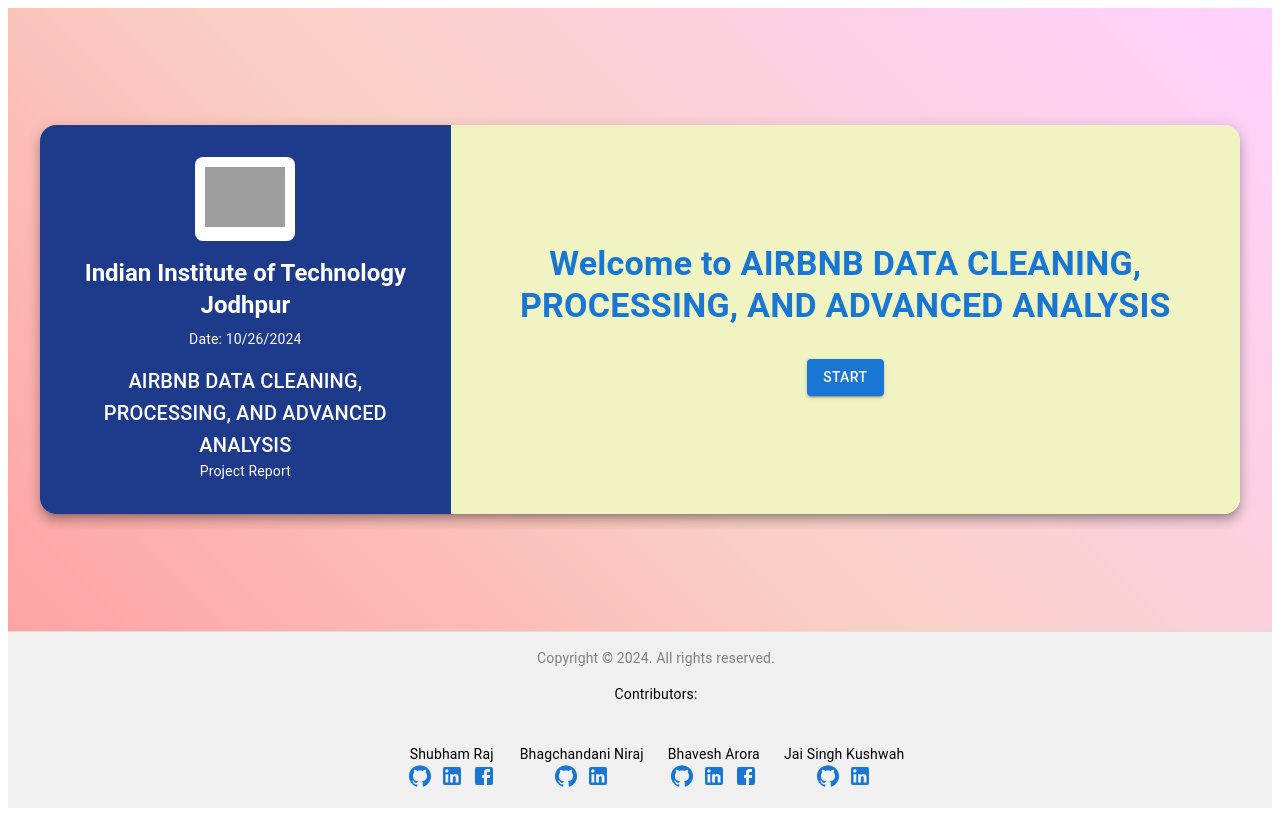
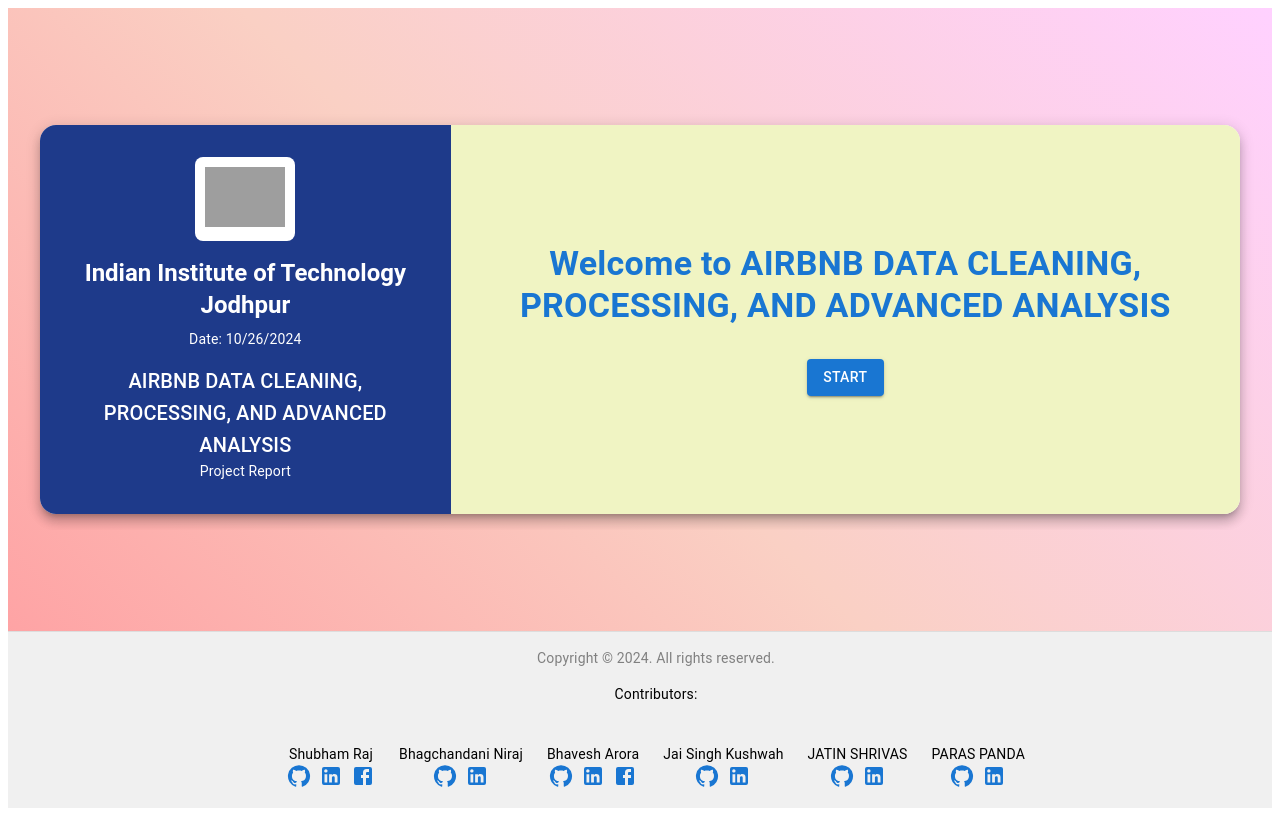
Before and after one commit to shubham14p3/IITJ-AIRBNB-DATA-CLEANING-PROCESSING-AND-ADVANCED-ANALYSIS-CAPSTONE-PROJECT, a React (Vite) app: page / in a window 1280 px wide. Built offline with nearby package versions, Linux system fonts and the light colour scheme; grey boxes are pictures that could not be loaded.

Commit message:
Adding FOoter

```diff
--- a/src/ui/Footer.jsx
+++ b/src/ui/Footer.jsx
@@ -60,7 +60,7 @@ function Footer() {
             <Link href="https://linkedin.com/in/bhavesh-arora-11b0a319b" target="_blank">
               <LinkedIn />
             </Link>
-             <Link href="https://www.instagram.com/bhavesharora02/" target="_blank">
+            <Link href="https://www.instagram.com/bhavesharora02/" target="_blank">
               <Facebook />
             </Link>          </Box>
         </Grid>
@@ -79,6 +79,28 @@ function Footer() {
             </Link> */}
           </Box>
         </Grid>
+        <Grid item>
+          <Typography variant="body2">JATIN SHRIVAS </Typography>
+          <Box sx={{ display: 'flex', justifyContent: 'center', gap: 1 }}>
+            <Link href="https://github.com/" target="_blank">
+              <GitHub />
+            </Link>
+            <Link href="https://linkedin.com/in/" target="_blank">
+              <LinkedIn />
+            </Link>
+          </Box>
+        </Grid>
+        <Grid item>
+          <Typography variant="body2">PARAS PANDA</Typography>
+          <Box sx={{ display: 'flex', justifyContent: 'center', gap: 1 }}>
+            <Link href="https://github.com/99Pp" target="_blank">
+              <GitHub />
+            </Link>
+            <Link href="https://linkedin.com/in/" target="_blank">
+              <LinkedIn />
+            </Link>
+          </Box>
+        </Grid>
       </Grid>
     </Box>
   );
```
Also changed, not shown: 1 other file (tests, documents, lock files or other folders).
